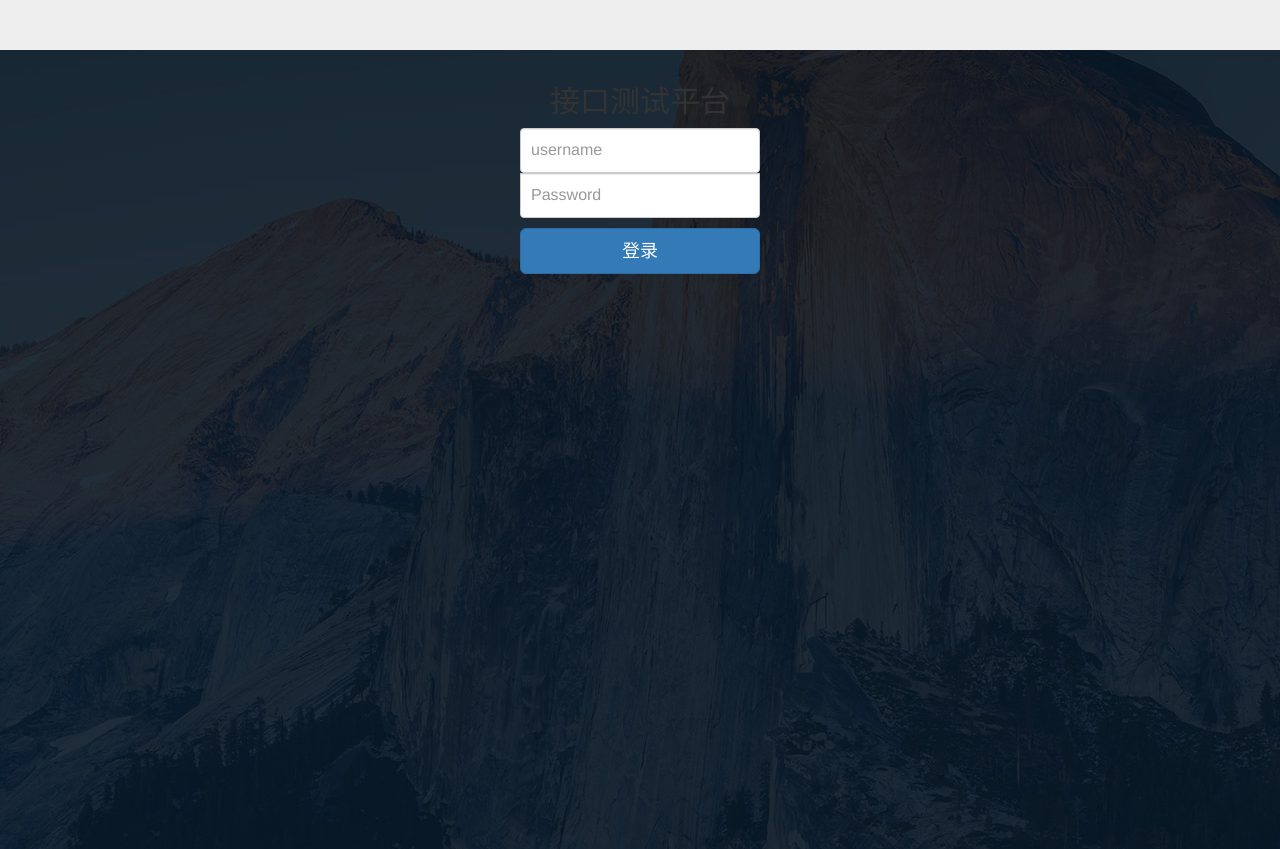
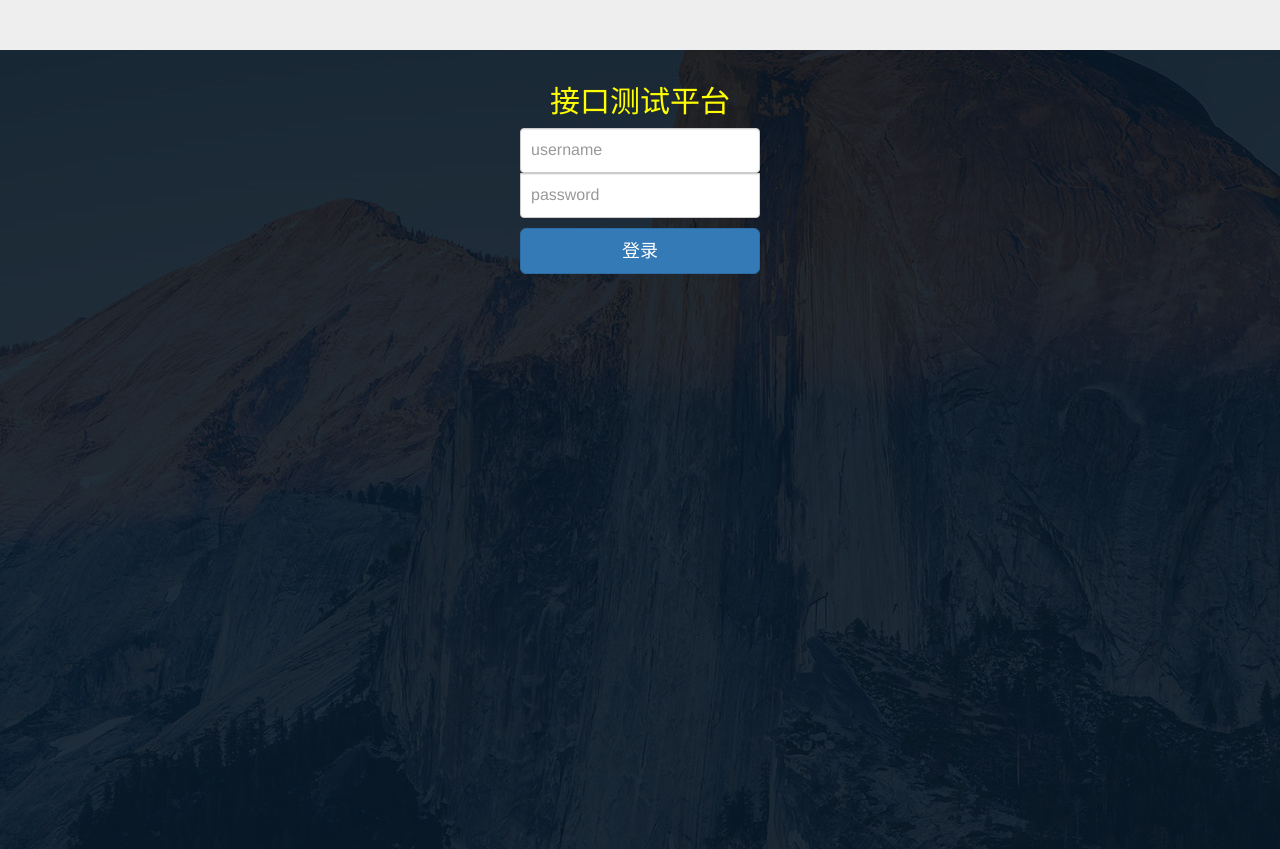
Before and after one commit to yujm2018/test_dev02, a Django app: page / in a window 1280 px wide. Shown: the top 849 px of the page. Run offline with Django 3.2, Linux system fonts and the light colour scheme; some libraries are stand-ins or nearby versions.

Commit message:
提交修改

```diff
--- a/test_platform/personal/templates/base.html
+++ b/test_platform/personal/templates/base.html
@@ -18,7 +18,6 @@
 
 <!-- 其他页面可以继承 base.html  -->
 
-
 {% endblock %}
 <div class="container theme-showcase" role="main"
      style="float:right; width: 80%;">
--- a/test_platform/personal/templates/index.html
+++ b/test_platform/personal/templates/index.html
@@ -5,13 +5,13 @@
     <div class="container" style="width: 300px">
 
       <form class="form-signin" action="/index/" method="post">
-        <h2 class="form-signin-heading" style="text-align: center">
+        <h2 class="form-signin-heading" style="text-align: center;color: yellow">
           接口测试平台
         </h2>
         <label for="inputUsername" class="sr-only">账号</label>
         <input type="text" id="inputUsername" name="username" class="form-control" placeholder="username">
         <label for="inputPassword" class="sr-only">Password</label>
-        <input type="password" id="inputPassword" name="password" class="form-control" placeholder="Password">
+        <input type="password" id="inputPassword" name="password" class="form-control" placeholder="password">
         <div style="color:red">{{ error }}</div>
          {% csrf_token %}
         <button class="btn btn-lg btn-primary btn-block" type="submit">登录</button>
```
